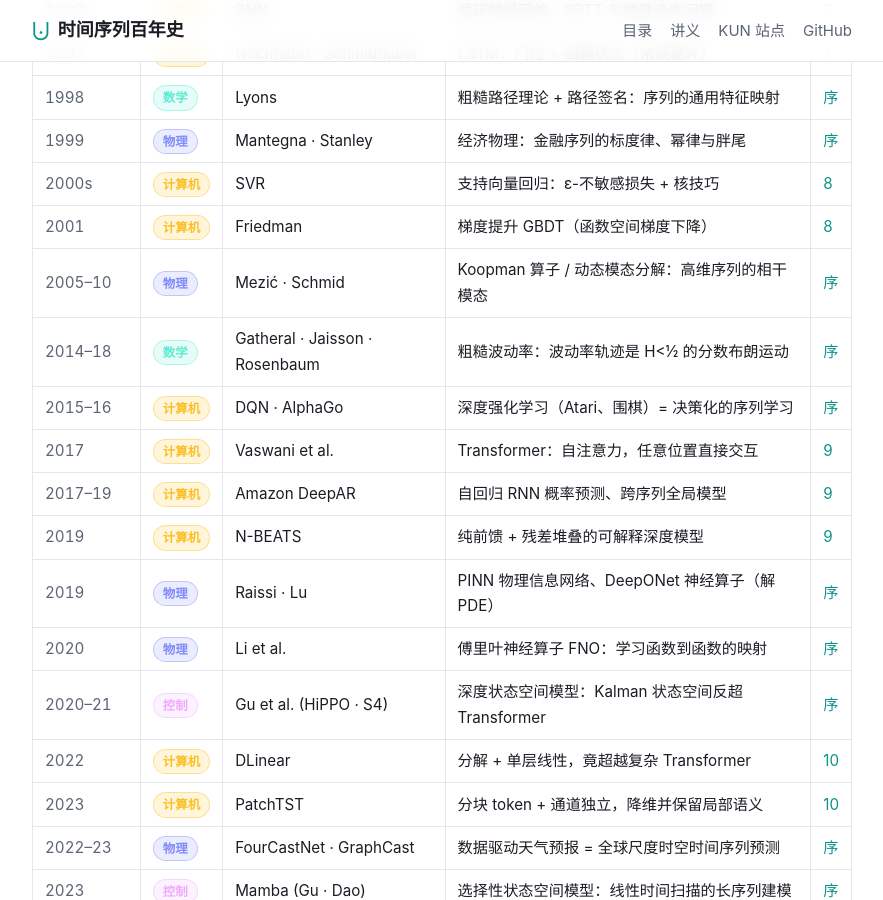
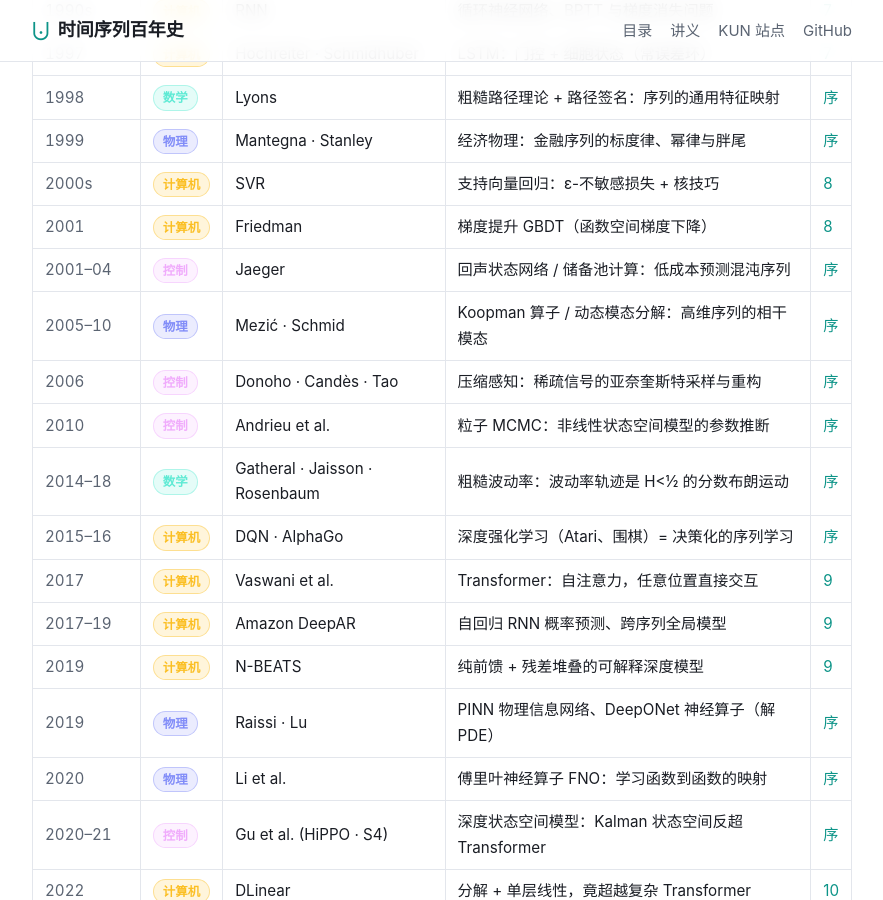
Before and after one commit to JiangYou2025/kun, a Jekyll site: the page built from history/index.md, in a window 1280 px wide and 900 px high, scrolled down 2763 px. Shown: the whole window, without its empty margins (198-1081 px from the left). Built offline with Jekyll 4.4.1, drawn with Linux system fonts in a browser that asks for light colours.

Commit message:
History: fill the 2000s gap in the control/comms thread
Control jumped from EnKF (1994) to deep SSMs (2020). Add the 2000s bridge:
echo state networks / reservoir computing (Jaeger 2001), compressed sensing
(Donoho/Candes-Tao 2006), and particle MCMC (Andrieu et al. 2010), plus
matching timeline rows.

Co-Authored-By: Claude Opus 4.8 (1M context) <noreply@anthropic.com>

```diff
--- a/history/index.md
+++ b/history/index.md
@@ -81,7 +81,10 @@ lead: "从 1927 年 Yule 的自回归到今天的深度学习与基础模型—
 <tr class="r-phys"><td class="yr">1999</td><td><span class="badge d-phys">物理</span></td><td>Mantegna · Stanley</td><td>经济物理：金融序列的标度律、幂律与胖尾</td><td><a href="foundations/">序</a></td></tr>
 <tr class="r-cs"><td class="yr">2000s</td><td><span class="badge d-cs">计算机</span></td><td>SVR</td><td>支持向量回归：ε-不敏感损失 + 核技巧</td><td><a href="08/">8</a></td></tr>
 <tr class="r-cs"><td class="yr">2001</td><td><span class="badge d-cs">计算机</span></td><td>Friedman</td><td>梯度提升 GBDT（函数空间梯度下降）</td><td><a href="08/">8</a></td></tr>
+<tr class="r-ctrl"><td class="yr">2001–04</td><td><span class="badge d-ctrl">控制</span></td><td>Jaeger</td><td>回声状态网络 / 储备池计算：低成本预测混沌序列</td><td><a href="foundations/">序</a></td></tr>
 <tr class="r-phys"><td class="yr">2005–10</td><td><span class="badge d-phys">物理</span></td><td>Mezić · Schmid</td><td>Koopman 算子 / 动态模态分解：高维序列的相干模态</td><td><a href="foundations/">序</a></td></tr>
+<tr class="r-ctrl"><td class="yr">2006</td><td><span class="badge d-ctrl">控制</span></td><td>Donoho · Candès · Tao</td><td>压缩感知：稀疏信号的亚奈奎斯特采样与重构</td><td><a href="foundations/">序</a></td></tr>
+<tr class="r-ctrl"><td class="yr">2010</td><td><span class="badge d-ctrl">控制</span></td><td>Andrieu et al.</td><td>粒子 MCMC：非线性状态空间模型的参数推断</td><td><a href="foundations/">序</a></td></tr>
 <tr class="r-math"><td class="yr">2014–18</td><td><span class="badge d-math">数学</span></td><td>Gatheral · Jaisson · Rosenbaum</td><td>粗糙波动率：波动率轨迹是 H&lt;½ 的分数布朗运动</td><td><a href="foundations/">序</a></td></tr>
 <tr class="r-cs"><td class="yr">2015–16</td><td><span class="badge d-cs">计算机</span></td><td>DQN · AlphaGo</td><td>深度强化学习（Atari、围棋）= 决策化的序列学习</td><td><a href="foundations/">序</a></td></tr>
 <tr class="r-cs"><td class="yr">2017</td><td><span class="badge d-cs">计算机</span></td><td>Vaswani et al.</td><td>Transformer：自注意力，任意位置直接交互</td><td><a href="09/">9</a></td></tr>
```
Also changed, not shown: history/foundations.md (+3 -1 lines).
